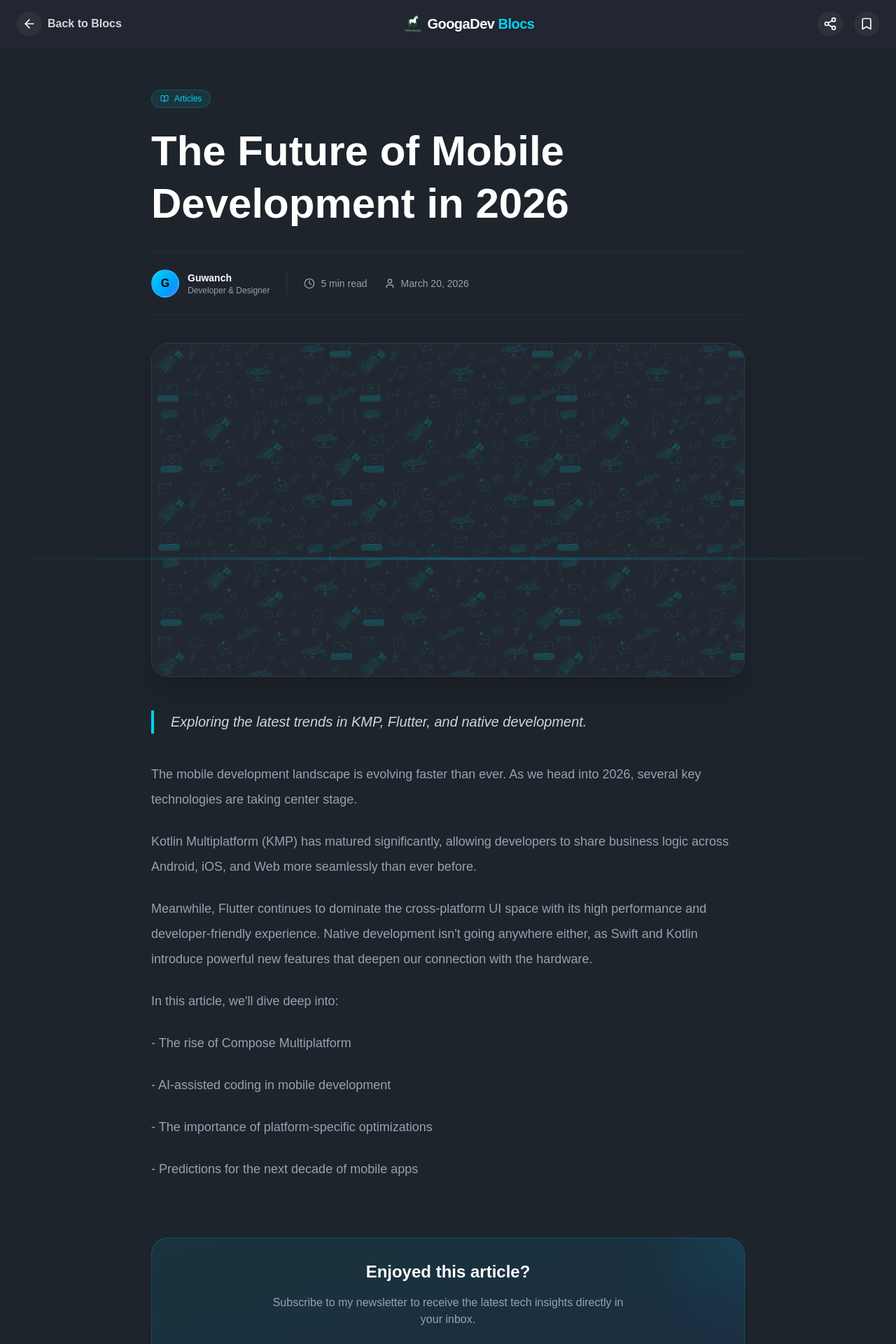
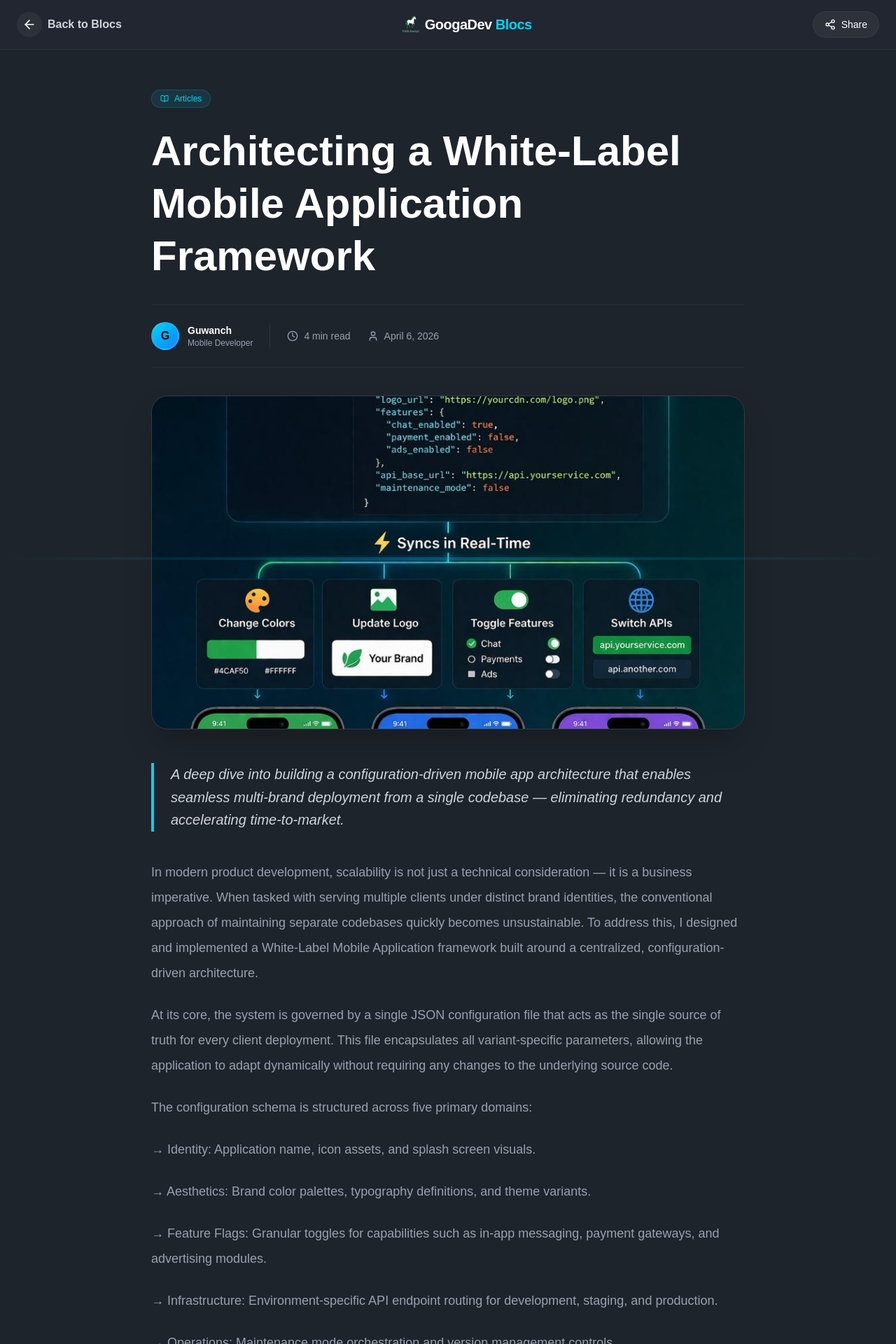
Before and after one commit to northernwolf00/northernwolf-portfolio, a Next.js app: page /blocs/1 in a window 1280 px wide. Shown: the top 1920 px of the page at 70% size. Built offline with nearby package versions, Linux system fonts and the light colour scheme.

Commit message:
feat: enable Blocs navigation, update professional experience, and add new technical articles with assets

```diff
--- a/src/app/blocs/[id]/page.tsx
+++ b/src/app/blocs/[id]/page.tsx
@@ -2,77 +2,120 @@
 
 import Link from "next/link";
 import Image from "next/image";
-import { ArrowLeft, BookOpen, Clock, User, Share2, Bookmark } from "lucide-react";
+import { ArrowLeft, BookOpen, Clock, User, Share2, Check, X } from "lucide-react";
 import { useParams } from "next/navigation";
+import { useState, useEffect } from "react";
 
 const blocs = [
   {
     id: 1,
-    title: "The Future of Mobile Development in 2026",
-    excerpt: "Exploring the latest trends in KMP, Flutter, and native development.",
+    title: "Architecting a White-Label Mobile Application Framework",
+    excerpt: "A deep dive into building a configuration-driven mobile app architecture that enables seamless multi-brand deployment from a single codebase — eliminating redundancy and accelerating time-to-market.",
     content: `
-      The mobile development landscape is evolving faster than ever. As we head into 2026, several key technologies are taking center stage.
-      Kotlin Multiplatform (KMP) has matured significantly, allowing developers to share business logic across Android, iOS, and Web more seamlessly than ever before.
+      In modern product development, scalability is not just a technical consideration — it is a business imperative. When tasked with serving multiple clients under distinct brand identities, the conventional approach of maintaining separate codebases quickly becomes unsustainable. To address this, I designed and implemented a White-Label Mobile Application framework built around a centralized, configuration-driven architecture.
 
-      Meanwhile, Flutter continues to dominate the cross-platform UI space with its high performance and developer-friendly experience. Native development isn't going anywhere either, as Swift and Kotlin introduce powerful new features that deepen our connection with the hardware.
+      At its core, the system is governed by a single JSON configuration file that acts as the single source of truth for every client deployment. This file encapsulates all variant-specific parameters, allowing the application to adapt dynamically without requiring any changes to the underlying source code.
 
-      In this article, we'll dive deep into:
-      - The rise of Compose Multiplatform
-      - AI-assisted coding in mobile development
-      - The importance of platform-specific optimizations
-      - Predictions for the next decade of mobile apps
+      The configuration schema is structured across five primary domains:
+
+      → Identity: Application name, icon assets, and splash screen visuals.
+      → Aesthetics: Brand color palettes, typography definitions, and theme variants.
+      → Feature Flags: Granular toggles for capabilities such as in-app messaging, payment gateways, and advertising modules.
+      → Infrastructure: Environment-specific API endpoint routing for development, staging, and production.
+      → Operations: Maintenance mode orchestration and version management controls.
+
+      The Architectural Advantage
+
+      The impact of this approach extends well beyond code cleanliness. By decoupling brand identity from application logic, the framework delivers measurable business value:
+
+      - Operational Efficiency: A single build pipeline serves all clients, eliminating the overhead of parallel development tracks.
+      - Simplified Maintenance: Bug fixes, performance improvements, and feature updates propagate universally — no client is left on a stale version.
+      - Rapid Onboarding: Deploying a new brand requires only a new configuration file, reducing launch timelines from weeks to hours.
+      - Controlled Feature Rollout: Capabilities can be enabled or disabled per client at runtime, without requiring a new release.
+
+      For organizations building SaaS platforms or managing multi-tenant mobile products, this configuration-driven pattern represents a significant architectural investment with compounding returns. It positions your codebase to scale horizontally across clients while remaining vertically maintainable by a lean engineering team.
+    `,
+    date: "April 6, 2026",
+    author: "Guwanch",
+    image: "/white_label.png",
+    readTime: "4 min read",
+  },
+  {
+    id: 2,
+    title: "Eliminating API Boilerplate in Flutter with OpenAPI Generator",
+    excerpt: "A practical guide to automating REST API client generation in Flutter using the openapi_generator package — saving hours of manual work while keeping your client code perfectly synchronized with backend contracts.",
+    content: `
+      One of the most persistent sources of technical debt in Flutter development is the manual maintenance of API client code. As backends evolve, keeping Dart models, HTTP logic, and endpoint definitions in sync becomes a fragile, time-consuming process prone to human error. The openapi_generator package offers a principled solution: derive your entire API client directly from your OpenAPI specification.
+
+      How It Works
+
+      The package integrates natively with Flutter's build_runner system. Given an OpenAPI specification — whether hosted remotely or stored locally — it automatically generates a fully typed, production-ready Dart client, complete with data models, serialization logic, and endpoint abstractions.
+
+      → Consumes a local or remote OpenAPI specification file.
+      → Produces a strongly typed Dart/Flutter API client.
+      → Integrates seamlessly into the existing build_runner pipeline.
+
+      What This Eliminates
+
+      - Hand-written HTTP request and response handling.
+      - Manual JSON serialization and deserialization.
+      - The ongoing effort of keeping client code aligned with backend schema changes.
+
+      A minimal configuration is all that is required to get started:
+
+      @Openapi(
+        inputSpec: RemoteSpec(path: 'https://api.example.com/spec.json'),
+        generatorName: Generator.dio,
+        outputDirectory: 'api/your_api',
+      )
+      class ApiConfig {}
+
+      Running the following command triggers the generation process:
+      \`flutter pub run build_runner build\`
+
+      Production Considerations
+
+      Through practical experience, a few configurations prove especially valuable in real-world projects:
+
+      - Leverage .openapi-generator-ignore to safeguard files that contain custom, manually authored logic from being overwritten on subsequent generations.
+      - Apply dependency_overrides in the generated pubspec.yaml to resolve version conflicts without modifying the generated output directly.
+      - Keep skipIfSpecUnchanged: true (the default) enabled to ensure regeneration only occurs when the specification has actually changed, preserving build performance.
+
+      The most significant benefit emerges over time: when the backend team updates the API contract, a single command is sufficient to bring the client into full alignment. No manual review of changed endpoints, no risk of missed fields — just a reliable, automated synchronization between your mobile application and its backend services.
     `,
     date: "March 20, 2026",
     author: "Guwanch",
-    image: "/bg_project.png",
+    image: "/open_api.png",
     readTime: "5 min read",
   },
-  {
-    id: 2,
-    title: "Mastering Clean Architecture in React",
-    excerpt: "How to structure your Next.js projects for scalability and maintainability.",
-    content: `
-      Clean Architecture isn't just for backend systems or mobile apps. Bringing these principles to the React and Next.js world can transform a tangled codebase into a manageable, testable masterpiece.
 
-      By separating concerns into layers—Domain, Data, and Presentation—we ensure that our business logic isn't tied to the UI. This makes it easier to swap out libraries, test individual components, and scale our application as requirements grow.
-
-      Key takeaways in this guide:
-      - Identifying entities and use cases
-      - Implementing the Repository pattern in React
-      - Testing domain logic without rendering components
-      - Structuring Next.js folders for Clean Architecture
-    `,
-    date: "March 15, 2026",
-    author: "Guwanch",
-    image: "/bg_home.png",
-    readTime: "8 min read",
-  },
-  {
-    id: 3,
-    title: "Designing for the Modern Web",
-    excerpt: "A deep dive into glassmorphism, micro-animations, and premium UX.",
-    content: `
-      Modern web design is about more than just aesthetics; it's about creating an immersive experience that feels alive. Glassmorphism, characterized by multi-layered transparency and vibrant colors, has become a hallmark of premium UI.
-
-      Adding micro-animations and subtle transitions can significantly improve user engagement by providing visual feedback and guiding the user's focus. In this deep dive, we'll explore how to balance performance with visual complexity.
-
-      Topics covered:
-      - CSS Backdrop-filter and blur effects
-      - Creating smooth entrance animations with Framer Motion
-      - Accessibility considerations for complex UI
-      - The future of 3D elements in web design
-    `,
-    date: "March 10, 2026",
-    author: "Guwanch",
-    image: "/background_pattern.svg",
-    readTime: "6 min read",
-  },
 ];
 
 export default function BlocDetailPage() {
   const params = useParams();
+  const [copied, setCopied] = useState(false);
+  const [showFullImage, setShowFullImage] = useState(false);
   const id = parseInt(params.id as string);
   const bloc = blocs.find((b) => b.id === id);
+
+  // Disable scroll when full image is shown
+  useEffect(() => {
+    if (showFullImage) {
+      document.body.style.overflow = 'hidden';
+    } else {
+      document.body.style.overflow = 'unset';
+    }
+    return () => {
+      document.body.style.overflow = 'unset';
+    };
+  }, [showFullImage]);
+
+  const handleShare = () => {
+    const url = `https://northernwolf-portfolio.vercel.app/blocs/${id}`;
+    navigator.clipboard.writeText(url);
+    setCopied(true);
+    setTimeout(() => setCopied(false), 2000);
+  };
 
   if (!bloc) {
     return (
@@ -102,11 +145,21 @@ export default function BlocDetailPage() {
           <span className="font-bold text-xl tracking-tight hidden sm:inline">GoogaDev <span className="text-cyan-400">Blocs</span></span>
         </div>
         <div className="flex items-center gap-4">
-          <button className="p-2 rounded-full bg-white/5 hover:bg-white/10 transition-colors">
-            <Share2 className="w-5 h-5" />
-          </button>
-          <button className="p-2 rounded-full bg-white/5 hover:bg-white/10 transition-colors">
-            <Bookmark className="w-5 h-5" />
+          <button
+            onClick={handleShare}
+            className="flex items-center gap-2 px-4 py-2 rounded-full bg-white/5 hover:bg-white/10 transition-all active:scale-95 text-sm font-medium border border-white/5"
+          >
+            {copied ? (
+              <>
+                <Check className="w-4 h-4 text-cyan-400" />
+                <span className="text-cyan-400">Copied!</span>
+              </>
+            ) : (
+              <>
+                <Share2 className="w-4 h-4" />
+                <span>Share</span>
+              </>
+            )}
           </button>
         </div>
       </header>
@@ -129,7 +182,7 @@ export default function BlocDetailPage() {
               </div>
               <div>
                 <p className="text-white text-sm font-semibold">{bloc.author}</p>
-                <p className="text-xs">Developer & Designer</p>
+                <p className="text-xs">Mobile Developer</p>
               </div>
             </div>
             <div className="h-8 w-px bg-white/10 hidden md:block"></div>
@@ -145,15 +198,51 @@ export default function BlocDetailPage() {
         </div>
 
         {/* Hero Image */}
-        <div className="relative aspect-video rounded-3xl overflow-hidden mb-12 border border-white/10 shadow-2xl">
+        <div
+          className="relative aspect-video rounded-3xl overflow-hidden mb-12 border border-white/10 shadow-2xl cursor-zoom-in group"
+          onClick={() => setShowFullImage(true)}
+        >
           <Image
             src={bloc.image}
             alt={bloc.title}
             fill
-            className="object-cover"
+            className="object-cover transition-transform duration-700 group-hover:scale-105"
             priority
           />
+          <div className="absolute inset-0 bg-black/0 group-hover:bg-black/20 transition-colors flex items-center justify-center opacity-0 group-hover:opacity-100">
+            <div className="px-4 py-2 bg-white/10 backdrop-blur-md rounded-full border border-white/20 text-sm font-medium">
+              Click to Expand
+            </div>
+          </div>
         </div>
+
+        {/* Full Screen Image Overlay */}
+        {showFullImage && (
+          <div
+            className="fixed inset-0 z-[100] bg-black/95 backdrop-blur-sm flex items-center justify-center p-4 md:p-10 transition-all duration-300"
+            onClick={() => setShowFullImage(false)}
+          >
+            <button
+              className="absolute top-6 right-6 p-3 rounded-full bg-white/5 hover:bg-white/10 transition-colors z-[110]"
+              onClick={(e) => {
+                e.stopPropagation();
+                setShowFullImage(false);
+              }}
+            >
+              <X className="w-6 h-6 text-white" />
+            </button>
+            <div
+              className="relative w-full h-full max-w-7xl flex items-center justify-center"
+              onClick={(e) => e.stopPropagation()}
+            >
+              <img
+                src={bloc.image}
+                alt={bloc.title}
+                className="max-w-full max-h-full object-contain rounded-lg shadow-2xl animate-in zoom-in-95 duration-300"
+              />
+            </div>
+          </div>
+        )}
 
         {/* Content */}
         <div className="prose prose-invert max-w-none">
@@ -168,7 +257,7 @@ export default function BlocDetailPage() {
         </div>
 
         {/* Newsletter / CTA */}
-        <div className="mt-20 p-8 rounded-3xl bg-gradient-to-br from-cyan-500/10 to-blue-500/10 border border-cyan-400/20 text-center relative overflow-hidden">
+        {/* <div className="mt-20 p-8 rounded-3xl bg-gradient-to-br from-cyan-500/10 to-blue-500/10 border border-cyan-400/20 text-center relative overflow-hidden">
           <div className="absolute top-0 right-0 w-32 h-32 bg-cyan-400/20 blur-3xl -mr-16 -mt-16 rounded-full"></div>
           <h3 className="text-2xl font-bold mb-4 relative z-10">Enjoyed this article?</h3>
           <p className="text-gray-400 mb-8 relative z-10 max-w-lg mx-auto">
@@ -184,7 +273,7 @@ export default function BlocDetailPage() {
               Subscribe
             </button>
           </div>
-        </div>
+        </div> */}
       </main>
 
       {/* Footer Decoration */}
--- a/src/app/blocs/page.tsx
+++ b/src/app/blocs/page.tsx
@@ -7,31 +7,23 @@ import { ArrowLeft, BookOpen, Clock, User } from "lucide-react";
 const blocs = [
   {
     id: 1,
-    title: "The Future of Mobile Development in 2026",
-    excerpt: "Exploring the latest trends in KMP, Flutter, and native development.",
-    date: "March 20, 2026",
+    title: "Architecting a White-Label Mobile Application Framework",
+    excerpt: "A deep dive into building a configuration-driven mobile app architecture that enables seamless multi-brand deployment from a single codebase — eliminating redundancy and accelerating time-to-market.",
+    date: "April 6, 2026",
     author: "Guwanch",
-    image: "/bg_project.png",
-    readTime: "5 min read",
+    image: "/white_label.png",
+    readTime: "4 min read",
   },
   {
     id: 2,
-    title: "Mastering Clean Architecture in React",
-    excerpt: "How to structure your Next.js projects for scalability and maintainability.",
-    date: "March 15, 2026",
+    title: "Eliminating API Boilerplate in Flutter with OpenAPI Generator",
+    excerpt: "A practical guide to automating REST API client generation in Flutter using the openapi_generator package — saving hours of manual work while keeping your client code perfectly synchronized with backend contracts.",
+    date: "March 20, 2026",
     author: "Guwanch",
-    image: "/bg_home.png",
-    readTime: "8 min read",
+    image: "/open_api.png",
+    readTime: "5 min read",
   },
-  {
-    id: 3,
-    title: "Designing for the Modern Web",
-    excerpt: "A deep dive into glassmorphism, micro-animations, and premium UX.",
-    date: "March 10, 2026",
-    author: "Guwanch",
-    image: "/background_pattern.svg",
-    readTime: "6 min read",
-  },
+
 ];
 
 export default function BlocsPage() {
@@ -46,8 +38,8 @@ export default function BlocsPage() {
           <span className="font-semibold text-gray-300 group-hover:text-white transition-colors">Back to Portfolio</span>
         </Link>
         <div className="flex items-center gap-2">
-            <img src="/horse2.png" alt="Logo" className="w-6 h-6" />
-            <span className="font-bold text-xl tracking-tight">GoogaDev <span className="text-cyan-400">Blocs</span></span>
+          <img src="/horse2.png" alt="Logo" className="w-6 h-6" />
+          <span className="font-bold text-xl tracking-tight">GoogaDev <span className="text-cyan-400">Blocs</span></span>
         </div>
         <div className="w-32 hidden md:block"></div>
       </header>
--- a/src/app/components/AboutSection.tsx
+++ b/src/app/components/AboutSection.tsx
@@ -36,7 +36,7 @@ export default function AboutSection() {
             </h2>
 
             <p className="text-xs sm:text-sm md:text-base text-gray-300 leading-relaxed text-center md:text-left">
-              I&apos;m Guwanch Haldurdyyev, a passionate Mobile Developer with 4+ years of experience
+              I&apos;m Guwanch Haldurdyyev, a passionate Mobile Developer with 5+ years of experience
               creating high-quality Android and iOS applications. I specialize in building clean,
               scalable, and user-friendly apps using Kotlin and Swift, with a focus on smooth
               performance and intuitive design.
```
Also changed, not shown: src/app/page.tsx (+5 -10 lines), public/open_api.png (added), public/white_label.png (added).
